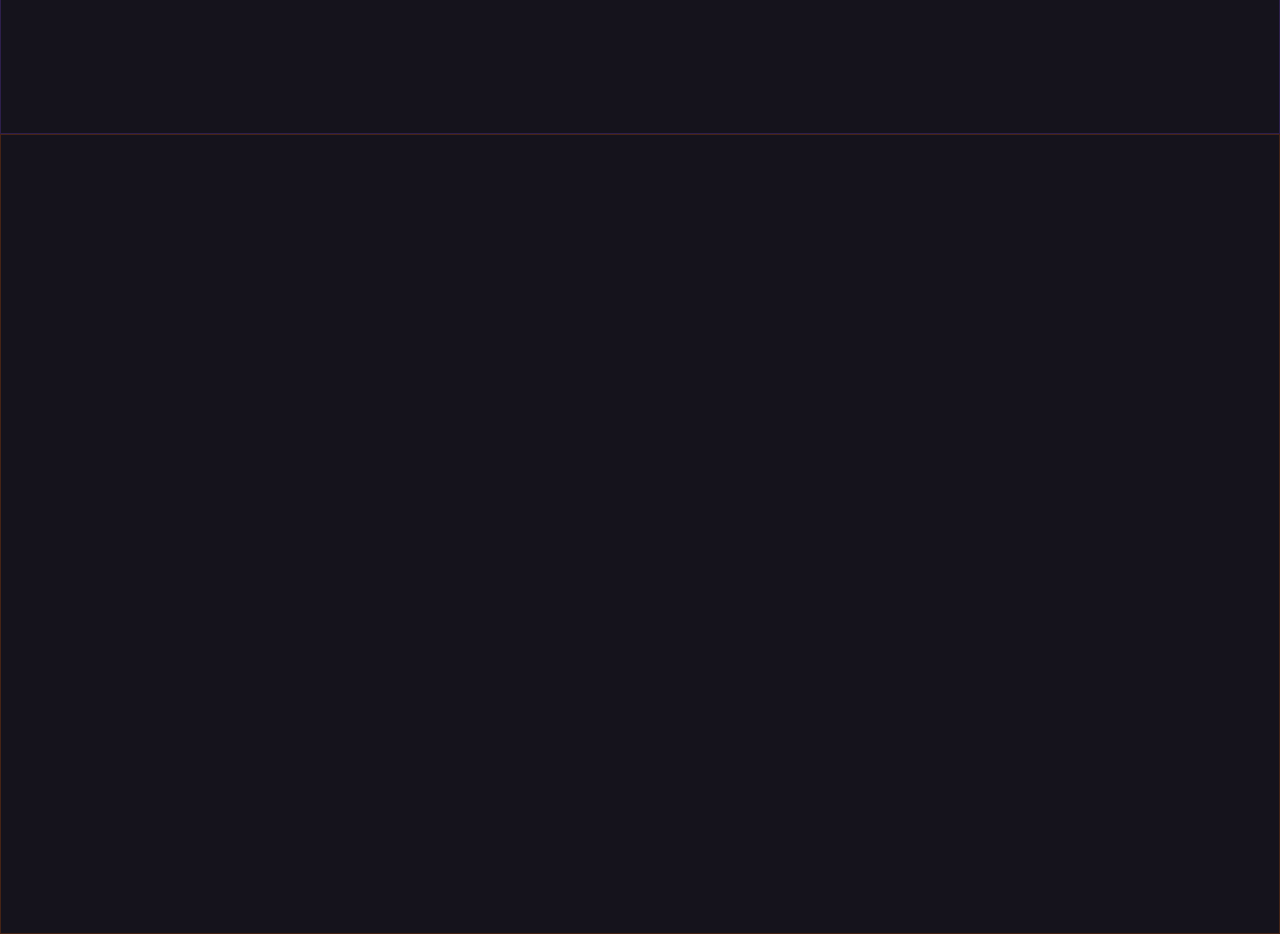
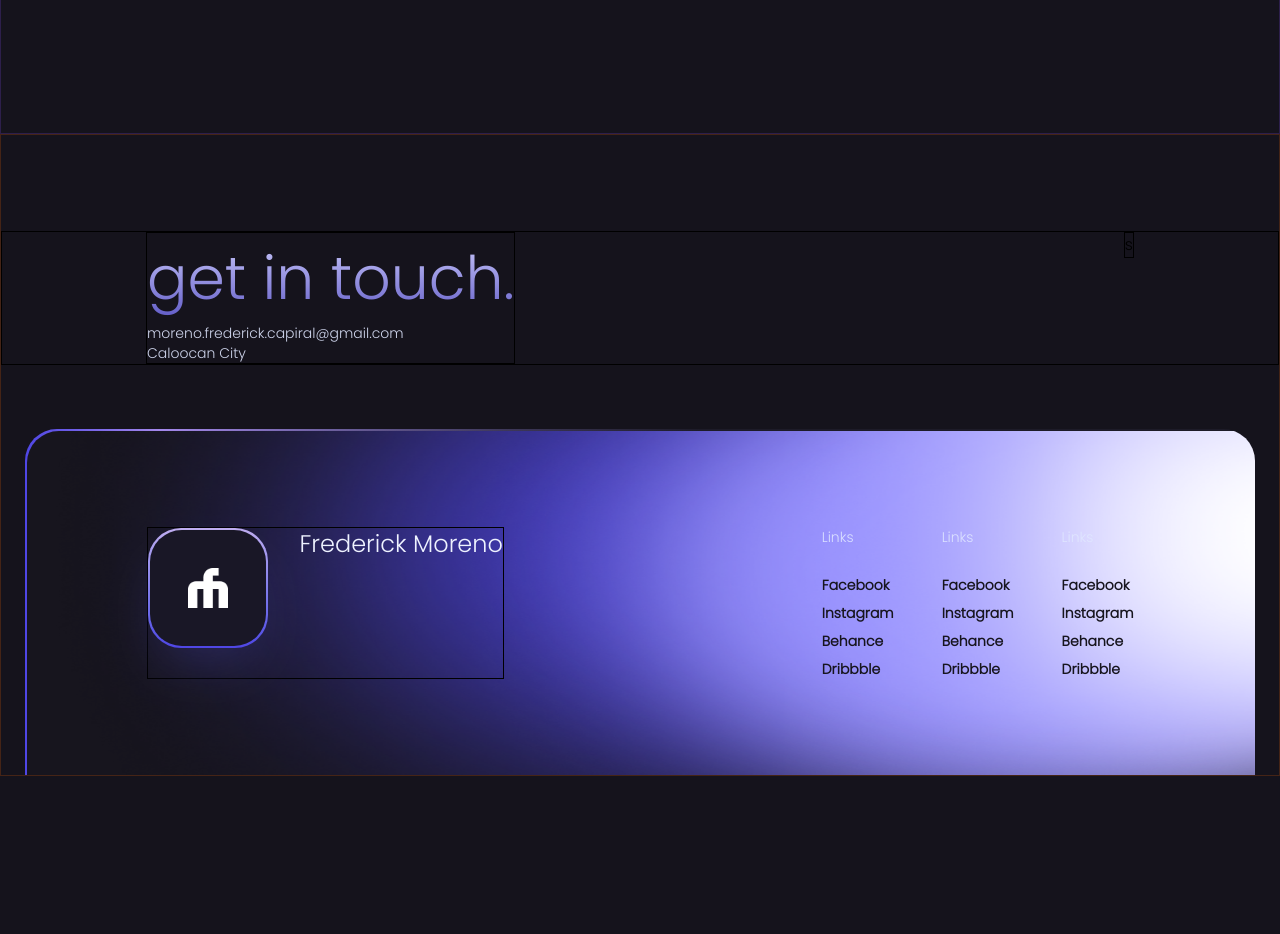
Before and after one commit to fwedwicc/FM-Portfolio-V2, a React (Vite) app: page / in a window 1280 px wide. Shown: the part 3680-4614 px from the top of the page. After the commit the page ends 4456 px from the top, so only its background shows below. Built offline with nearby package versions, Linux system fonts and the light colour scheme; no server answers.

Commit message:
Enhance Contact component layout and styling; add footer with links and glow effect

```diff
--- a/src/components/Contact.jsx
+++ b/src/components/Contact.jsx
@@ -1,9 +1,69 @@
 import React from 'react'
+import { FMLogo } from '../assets'
+import { CertificationsGlow } from '../assets/experience'
 
 const Contact = () => {
   return (
-    <section className='h-screen md:px-36 px-6 md:py-24 py-9 border border-orange-500/20' id='contact'>
-
+    <section className='relative h-auto md:pt-24 pt-9 space-y-16 border border-orange-500/20' id='contact'>
+      {/* Content */}
+      <div className='w-full flex justify-between items-start md:px-36 px-6 border'>
+        {/* Left Contents */}
+        <div className='border'>
+          <h1 className='text-[60px]'>get in touch.</h1>
+          <p>moreno.frederick.capiral@gmail.com</p>
+          <p>Caloocan City</p>
+        </div>
+        {/* Right Contents */}
+        <div className='border'>
+          s
+        </div>
+      </div>
+      {/* Footer */}
+      <footer className='h-auto w-full px-6'>
+        <div className='overflow-hidden relative px-[1.5px] pt-[1.5px] footer-container-glow w-full h-full rounded-t-4xl'>
+          {/* Glow Try */}
+          <img src={CertificationsGlow} alt="Glow" className='absolute left-0 w-full h-full scale-x-[-1]' />
+          <div className='flex justify-between bg-[#17151E] w-full h-full rounded-t-4xl md:px-30 px-2 md:py-24 py-9'>
+            {/* Left Content */}
+            <div className='border flex gap-8 z-20'>
+              {/* Logo */}
+              <div className='size-[120px] rounded-[33px] p-[2px] bg-gradient-to-b from-[#BFADEF] to-[#4F46E5] shadow-2xl shadow-indigo-500/20 z-10'>
+                <div className='grid place-content-center w-full h-full bg-[#191726] rounded-[32px]'>
+                  <img src={FMLogo} alt="FM Logo" className='w-[40px] h-auto' />
+                </div>
+              </div>
+              <h4>Frederick Moreno</h4>
+            </div>
+            {/* Links */}
+            <div className='grid grid-cols-3 gap-x-12 z-20'>
+              {/* Link 1 */}
+              <div className='flex flex-col gap-y-2'>
+                <p className='pb-5'>Links</p>
+                <span className='text-sm font-bold text-[#17151E]'>Facebook</span>
+                <span className='text-sm font-bold text-[#17151E]'>Instagram</span>
+                <span className='text-sm font-bold text-[#17151E]'>Behance</span>
+                <span className='text-sm font-bold text-[#17151E]'>Dribbble</span>
+              </div>
+              {/* Link 1 */}
+              <div className='flex flex-col gap-y-2'>
+                <p className='pb-5'>Links</p>
+                <span className='text-sm font-bold text-[#17151E]'>Facebook</span>
+                <span className='text-sm font-bold text-[#17151E]'>Instagram</span>
+                <span className='text-sm font-bold text-[#17151E]'>Behance</span>
+                <span className='text-sm font-bold text-[#17151E]'>Dribbble</span>
+              </div>
+              {/* Link 1 */}
+              <div className='flex flex-col gap-y-2'>
+                <p className='pb-5'>Links</p>
+                <span className='text-sm font-bold text-[#17151E]'>Facebook</span>
+                <span className='text-sm font-bold text-[#17151E]'>Instagram</span>
+                <span className='text-sm font-bold text-[#17151E]'>Behance</span>
+                <span className='text-sm font-bold text-[#17151E]'>Dribbble</span>
+              </div>
+            </div>
+          </div>
+        </div>
+      </footer>
     </section>
   )
 }
--- a/src/index.css
+++ b/src/index.css
@@ -68,6 +68,20 @@ h1 {
 }
 /* ---------------- // About ---------------- */
 
+/* ---------------- Contact / Footer ---------------- */
+.footer-container-glow {
+  background: #4f46e5;
+  background: linear-gradient(
+    90deg,
+    rgba(79, 70, 229, 1) 0%,
+    rgba(164, 136, 235, 1) 11%,
+    rgba(108, 95, 158, 1) 25%,
+    rgba(62, 56, 90, 1) 39%,
+    rgba(29, 27, 40, 1) 55%
+  );
+}
+/* ---------------- // Contact / Footer ---------------- */
+
 /* ---------------- Testing ---------------- */
 @keyframes spin-slow-gradient {
   0% {
```
